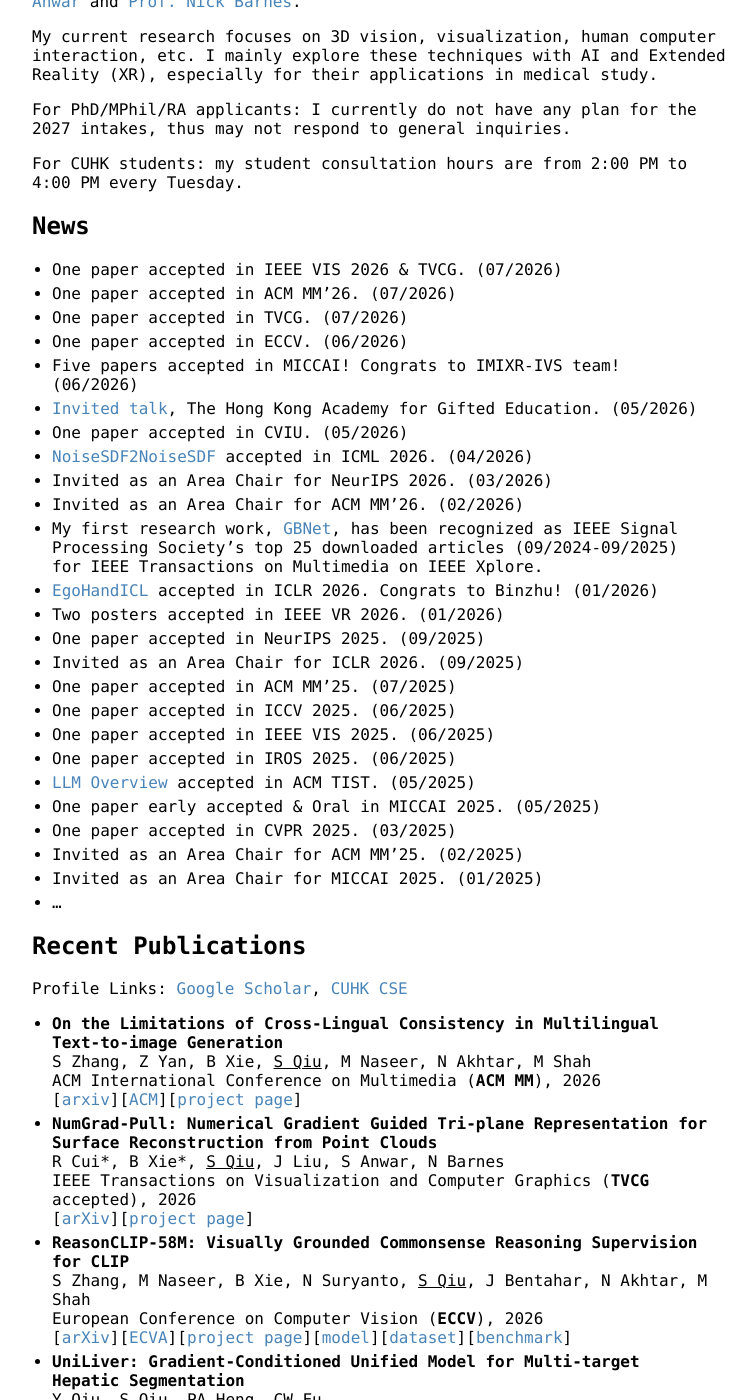
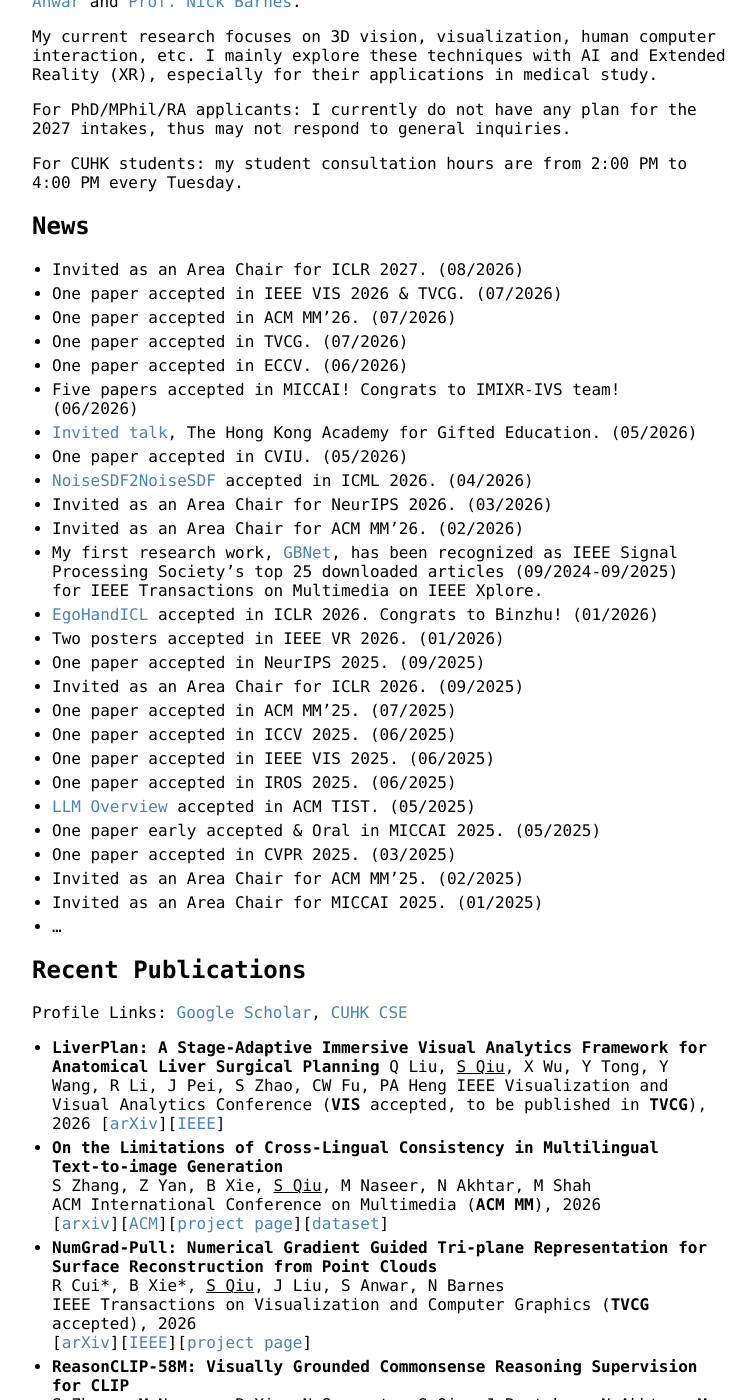
Before and after one commit to ShiQiu0419/ShiQiu0419.github.io, a Jekyll site: the page built from index.md, in a window 1280 px wide and 1400 px high, scrolled down 305 px. Shown: the whole window, without its empty margins (258-1014 px from the left). Built offline with Jekyll 4.4.1, drawn with Linux system fonts in a browser that asks for light colours; our own code applies the rules of GitHub Pages for plain Markdown files.

Commit message:
Update index.md

```diff
--- a/index.md
+++ b/index.md
@@ -14,6 +14,7 @@
 For CUHK students: my student consultation hours are from 2:00 PM to 4:00 PM every Tuesday.
 
 ## News
+* Invited as an Area Chair for ICLR 2027. (08/2026)
 * One paper accepted in IEEE VIS 2026 & TVCG. (07/2026)
 * One paper accepted in ACM MM'26. (07/2026)
 * One paper accepted in TVCG. (07/2026)
@@ -42,14 +43,18 @@
 
 ## Recent Publications
 Profile Links: [Google Scholar](https://scholar.google.com/citations?user=OPNVthUAAAAJ), [CUHK CSE](https://www.cse.cuhk.edu.hk/people/faculty/shi-qiu/)
+* **LiverPlan: A Stage-Adaptive Immersive Visual Analytics Framework for Anatomical Liver Surgical Planning**
+Q Liu, <ins>S Qiu</ins>, X Wu, Y Tong, Y Wang, R Li, J Pei, S Zhao, CW Fu, PA Heng
+IEEE Visualization and Visual Analytics Conference (**VIS** accepted, to be published in **TVCG**), 2026
+[[arXiv](https://arxiv.org/abs/2608.04707)][[IEEE](https://shiqiu0419.github.io/)]
 * **On the Limitations of Cross-Lingual Consistency in Multilingual Text-to-image Generation**
 S Zhang, Z Yan, B Xie, <ins>S Qiu</ins>, M Naseer, N Akhtar, M Shah
 ACM International Conference on Multimedia (**ACM MM**), 2026
-[[arxiv](https://arxiv.org/)][[ACM](https://dl.acm.org/)][[project page](https://github.com/)]
+[[arxiv](https://arxiv.org/abs/2608.11002)][[ACM](https://dl.acm.org/)][[project page](https://github.com/RISys-Lab/LingT2I)][[dataset](https://huggingface.co/datasets/RISys-Lab/LingT2I)]
 * **NumGrad-Pull: Numerical Gradient Guided Tri-plane Representation for Surface Reconstruction from Point Clouds**
 R Cui\*, B Xie\*, <ins>S Qiu</ins>, J Liu, S Anwar, N Barnes
 IEEE Transactions on Visualization and Computer Graphics (**TVCG** accepted), 2026
-[[arXiv](https://arxiv.org/abs/2411.17392)][[project page](https://github.com/CuiRuikai/NumGrad-Pull)]
+[[arXiv](https://arxiv.org/abs/2411.17392)][[IEEE](https://ieeexplore.ieee.org/document/11600597)][[project page](https://github.com/CuiRuikai/NumGrad-Pull)]
 * **ReasonCLIP-58M: Visually Grounded Commonsense Reasoning Supervision for CLIP**
 S Zhang, M Naseer, B Xie, N Suryanto, <ins>S Qiu</ins>, J Bentahar, N Akhtar, M Shah
 European Conference on Computer Vision (**ECCV**), 2026
```
